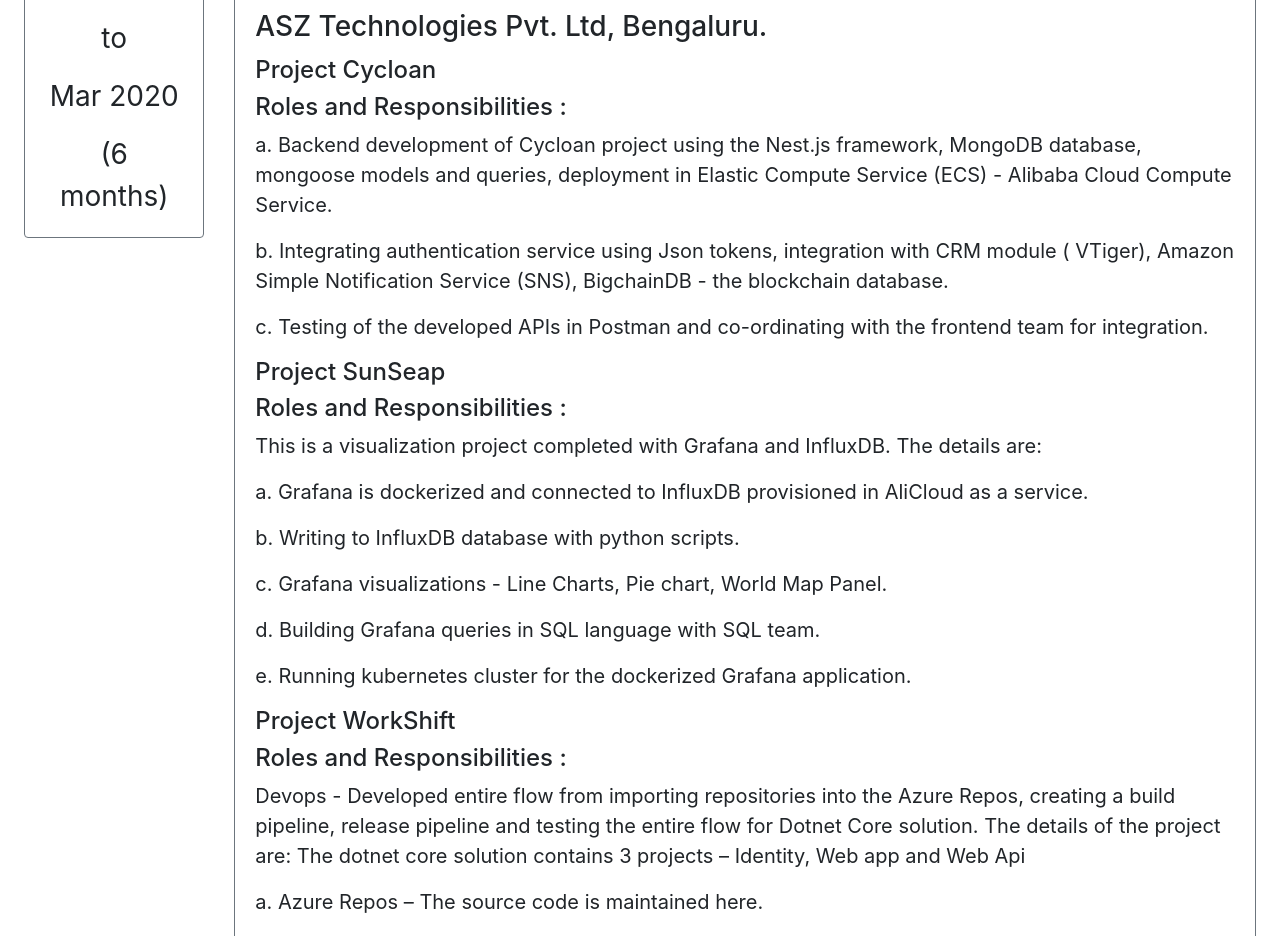
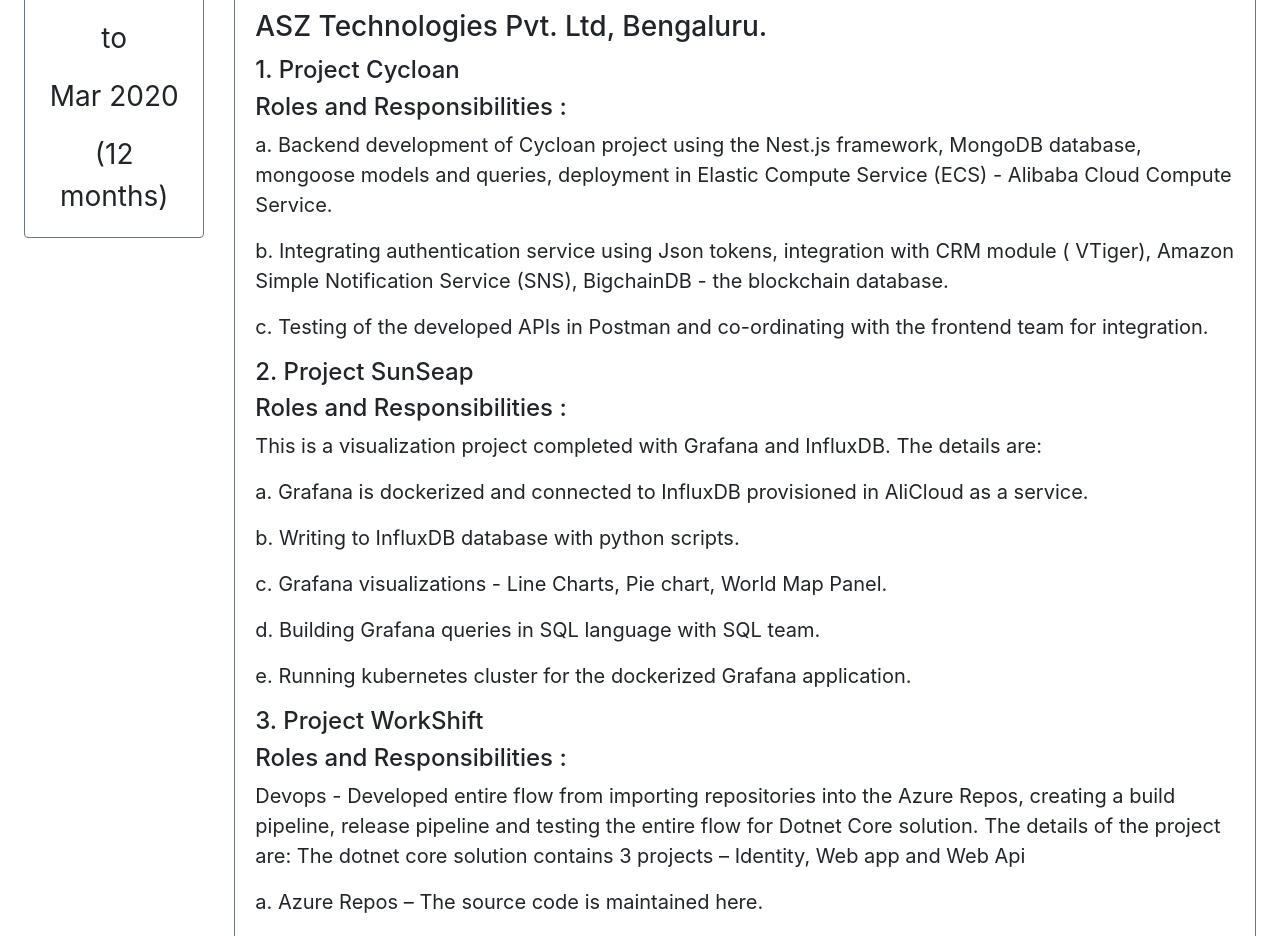
Before and after one commit to krishnakurtakoti/myProfileAngularOne, an Angular app: page / in a window 1280 px wide. Shown: the part 480-1416 px from the top of the page. Built offline with nearby package versions, Linux system fonts and the light colour scheme.

Commit message:
Update card-two.component.html

```diff
--- a/src/app/card-two/card-two.component.html
+++ b/src/app/card-two/card-two.component.html
@@ -43,7 +43,7 @@
 
               <p class="card-text" style="font-size:28px"> to </p>
               <p class="card-text" style="font-size:28px">Mar 2020</p>
-              <p class="card-text" style="font-size:28px"> (6 months)</p>
+              <p class="card-text" style="font-size:28px"> (12 months)</p>
 
             </div>
           </div>
@@ -55,13 +55,13 @@
                 </h5>
             <div class="card-body">
                <h5 class="card-title" style="font-size:28px"> ASZ Technologies Pvt. Ltd, Bengaluru.</h5>
-               <h6 style="font-size:24px"> Project Cycloan</h6>
+               <h6 style="font-size:24px">1. Project Cycloan</h6>
 
               <h6 style="font-size:24px">Roles and Responsibilities :</h6>
               <p class="card-text" style="font-size:20px"> a. Backend development of Cycloan project using the Nest.js framework, MongoDB database, mongoose models and queries, deployment in Elastic Compute Service (ECS) - Alibaba Cloud Compute Service. </p>
               <p class="card-text" style="font-size:20px"> b. Integrating authentication service using Json tokens, integration with CRM module ( VTiger), Amazon Simple Notification Service (SNS),  BigchainDB - the blockchain database.</p>
                 <p class="card-text" style="font-size:20px"> c. Testing of the developed APIs in Postman and co-ordinating with the frontend team for integration.</p>
-               <h6 style="font-size:24px">  Project SunSeap</h6>
+               <h6 style="font-size:24px">2. Project SunSeap</h6>
 
               <h6 style="font-size:24px">Roles and Responsibilities :</h6>
 
@@ -74,7 +74,7 @@
   <p class="card-text" style="font-size:20px"> d. Building Grafana queries in SQL language with SQL team.</p>
   <p class="card-text" style="font-size:20px"> e. Running kubernetes cluster for the dockerized Grafana application.</p>
 
-              <h6 style="font-size:24px">  Project WorkShift</h6>
+              <h6 style="font-size:24px">3. Project WorkShift</h6>
 
               <h6 style="font-size:24px"> Roles and Responsibilities :</h6>
 
```
